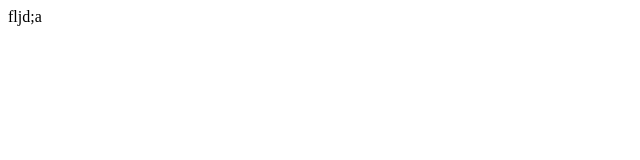
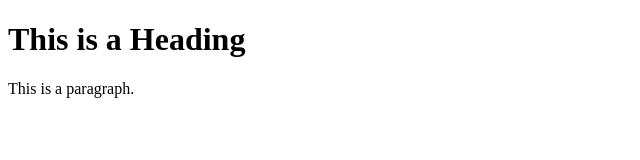
Before and after one commit to Petrina95/learning-git, a plain HTML site: page index.html in a window 1280 px wide. Shown: the whole page, without its empty margins (0-640 px from the left). Drawn offline with Linux system fonts and the light colour scheme.

Commit message:
Update index.html

```diff
--- a/index.html
+++ b/index.html
@@ -4,8 +4,7 @@
 <title>Page Title</title>
 </head>
 <body>
-
-fljd;a
-
+  <h1>This is a Heading</h1>
+  <p>This is a paragraph.</p>
 </body>
 </html>
```
